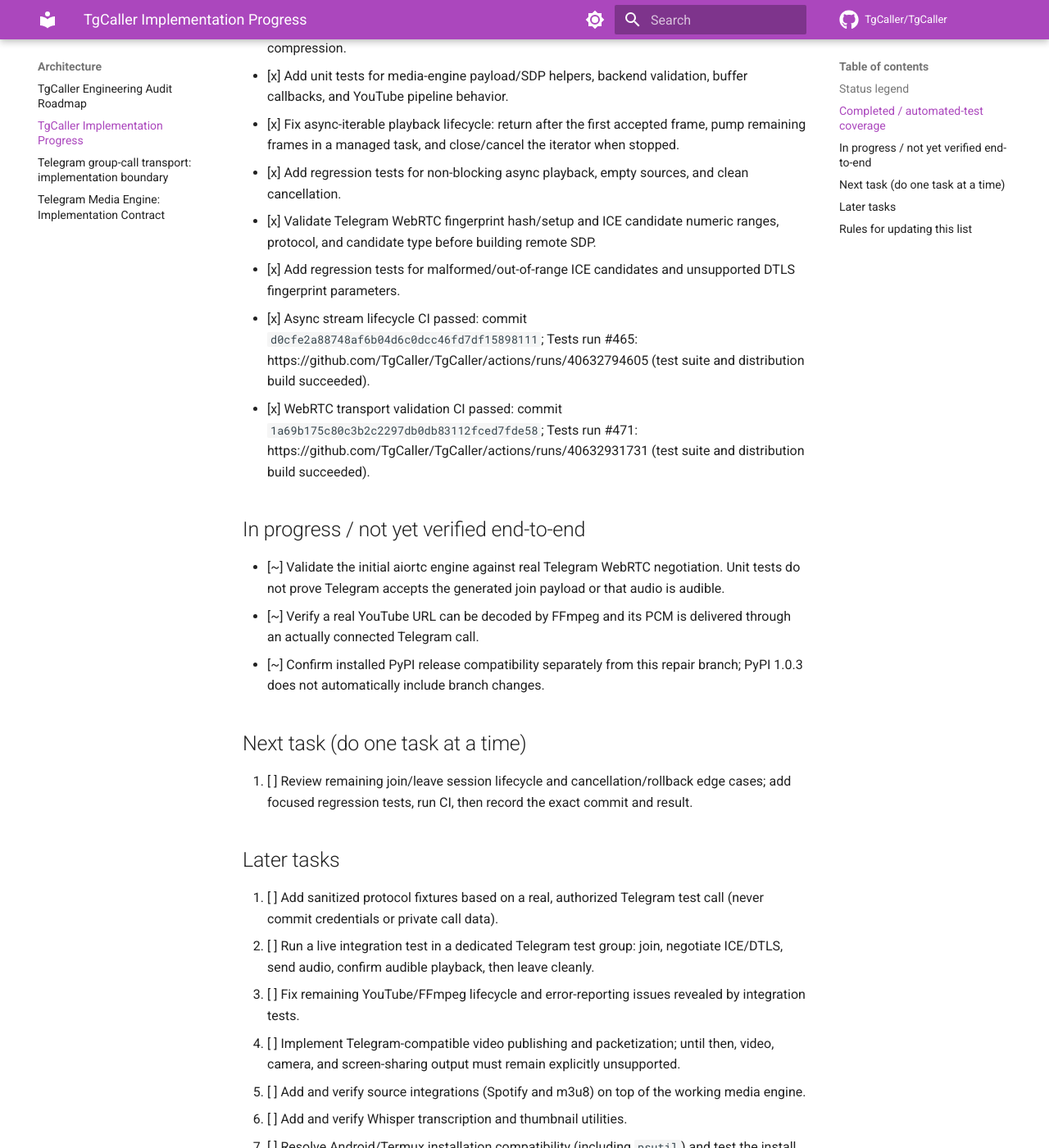
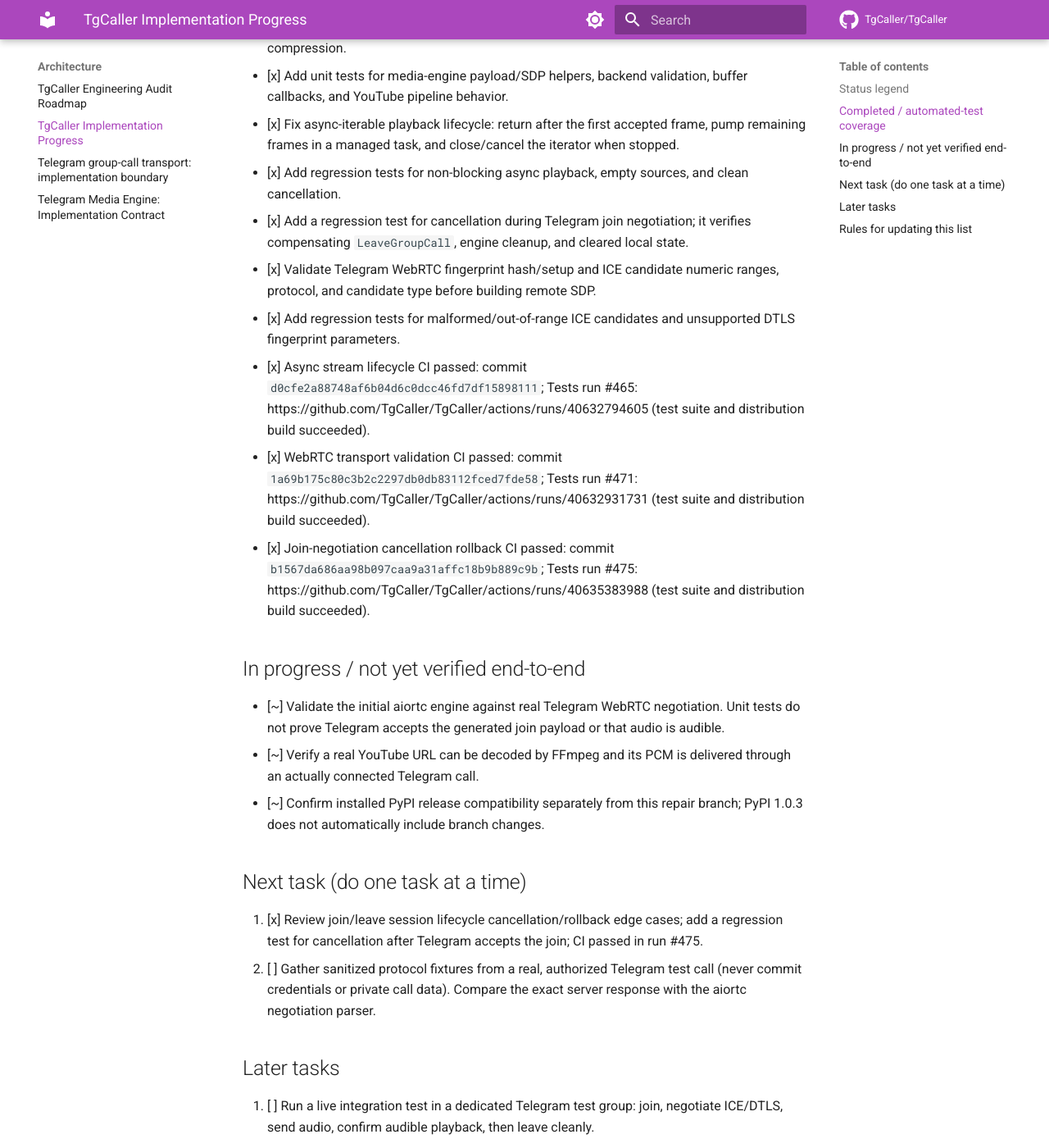
Before and after one commit to TgCaller/TgCaller, an MkDocs documentation site: the page built from docs/architecture/implementation-progress.md, in a window 1280 px wide and 1400 px high, scrolled down 989 px. Shown: the whole window at 82% size. Built offline with MkDocs 1.6.1 and Material for MkDocs 9.7.7, drawn with Linux system fonts in a browser that asks for light colours; comment, search, counter and statistics services are not loaded.

Commit message:
docs: update TgCaller implementation progress

```diff
--- a/docs/architecture/implementation-progress.md
+++ b/docs/architecture/implementation-progress.md
@@ -26,10 +26,12 @@ Scope: Build TgCaller as its own Telegram group-call media engine/library. Do no
 - [x] Add unit tests for media-engine payload/SDP helpers, backend validation, buffer callbacks, and YouTube pipeline behavior.
 - [x] Fix async-iterable playback lifecycle: return after the first accepted frame, pump remaining frames in a managed task, and close/cancel the iterator when stopped.
 - [x] Add regression tests for non-blocking async playback, empty sources, and clean cancellation.
+- [x] Add a regression test for cancellation during Telegram join negotiation; it verifies compensating `LeaveGroupCall`, engine cleanup, and cleared local state.
 - [x] Validate Telegram WebRTC fingerprint hash/setup and ICE candidate numeric ranges, protocol, and candidate type before building remote SDP.
 - [x] Add regression tests for malformed/out-of-range ICE candidates and unsupported DTLS fingerprint parameters.
 - [x] Async stream lifecycle CI passed: commit `d0cfe2a88748af6b04d6c0dcc46fd7df15898111`; Tests run #465: https://github.com/TgCaller/TgCaller/actions/runs/40632794605 (test suite and distribution build succeeded).
 - [x] WebRTC transport validation CI passed: commit `1a69b175c80c3b2c2297db0db83112fced7fde58`; Tests run #471: https://github.com/TgCaller/TgCaller/actions/runs/40632931731 (test suite and distribution build succeeded).
+- [x] Join-negotiation cancellation rollback CI passed: commit `b1567da686aa98b097caa9a31affc18b9b889c9b`; Tests run #475: https://github.com/TgCaller/TgCaller/actions/runs/40635383988 (test suite and distribution build succeeded).
 
 ## In progress / not yet verified end-to-end
 
@@ -39,11 +41,11 @@ Scope: Build TgCaller as its own Telegram group-call media engine/library. Do no
 
 ## Next task (do one task at a time)
 
-1. [ ] Review remaining join/leave session lifecycle and cancellation/rollback edge cases; add focused regression tests, run CI, then record the exact commit and result.
+1. [x] Review join/leave session lifecycle cancellation/rollback edge cases; add a regression test for cancellation after Telegram accepts the join; CI passed in run #475.
+2. [ ] Gather sanitized protocol fixtures from a real, authorized Telegram test call (never commit credentials or private call data). Compare the exact server response with the aiortc negotiation parser.
 
 ## Later tasks
 
-2. [ ] Add sanitized protocol fixtures based on a real, authorized Telegram test call (never commit credentials or private call data).
 3. [ ] Run a live integration test in a dedicated Telegram test group: join, negotiate ICE/DTLS, send audio, confirm audible playback, then leave cleanly.
 4. [ ] Fix remaining YouTube/FFmpeg lifecycle and error-reporting issues revealed by integration tests.
 5. [ ] Implement Telegram-compatible video publishing and packetization; until then, video, camera, and screen-sharing output must remain explicitly unsupported.
```
